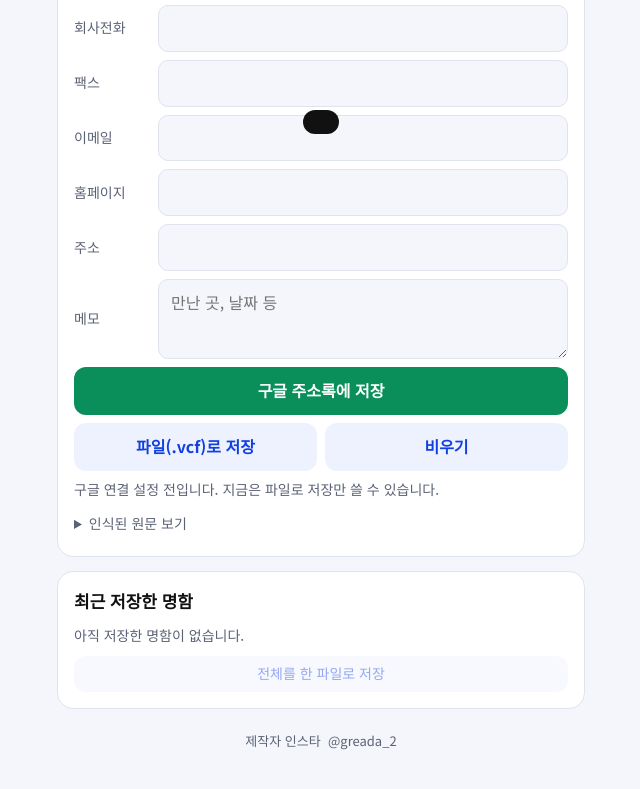
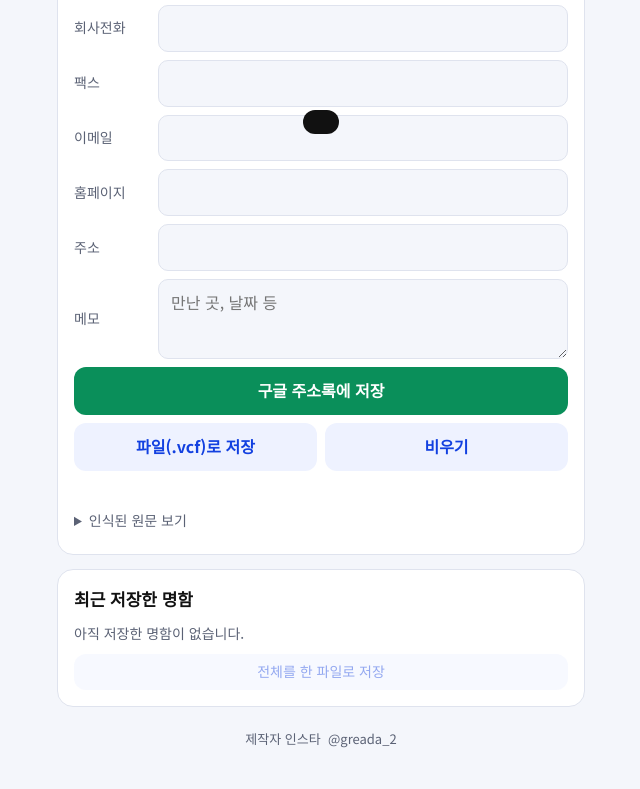
Before and after one commit to greadac/namecard, a plain HTML site: page index.html in a window 1280 px wide. Shown: the part 766-1555 px from the top of the page, without its empty margins (319-959 px from the left). Drawn offline with Linux system fonts and the light colour scheme.

Commit message:
Set GOOGLE_CLIENT_ID for Google API integration

```diff
--- a/index.html
+++ b/index.html
@@ -134,7 +134,7 @@ footer{text-align:center;font-size:13px;color:var(--mute);padding:8px 0 24px}
 <script src="https://accounts.google.com/gsi/client" async defer></script>
 <script>
 /* ▼ 구글 클라우드에서 만든 '클라이언트 ID'를 따옴표 안에 붙여 넣으세요 ▼ */
-const GOOGLE_CLIENT_ID = '';
+const GOOGLE_CLIENT_ID = '27263278791-vv1a2rdbk6u8g53d43gj0qb4fjhsdgkt.apps.googleusercontent.com';
 {
 const $ = id => document.getElementById(id);
 const F = ['name','org','dept','title','cell','work','fax','email','url','adr','note'];
```
